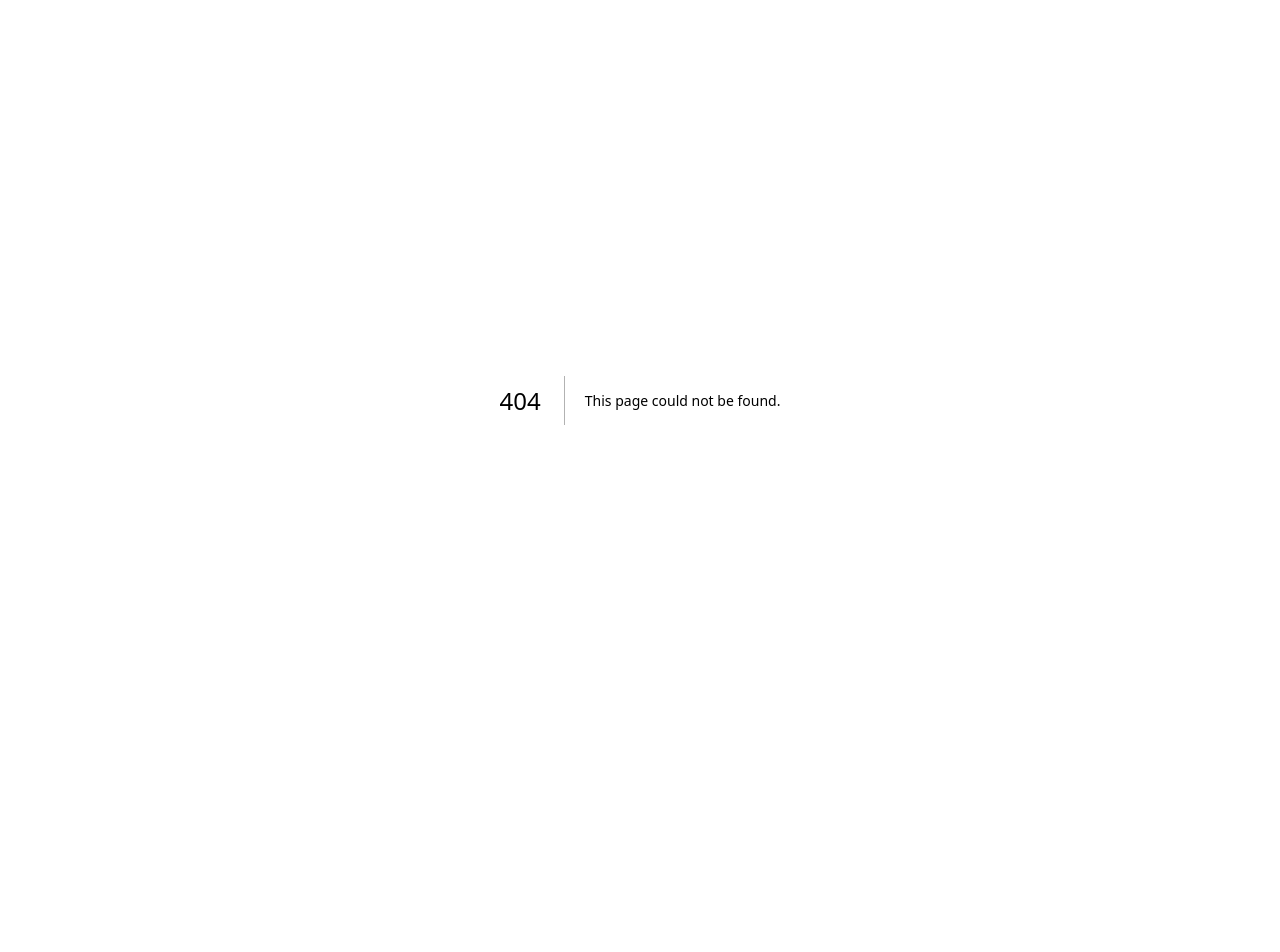
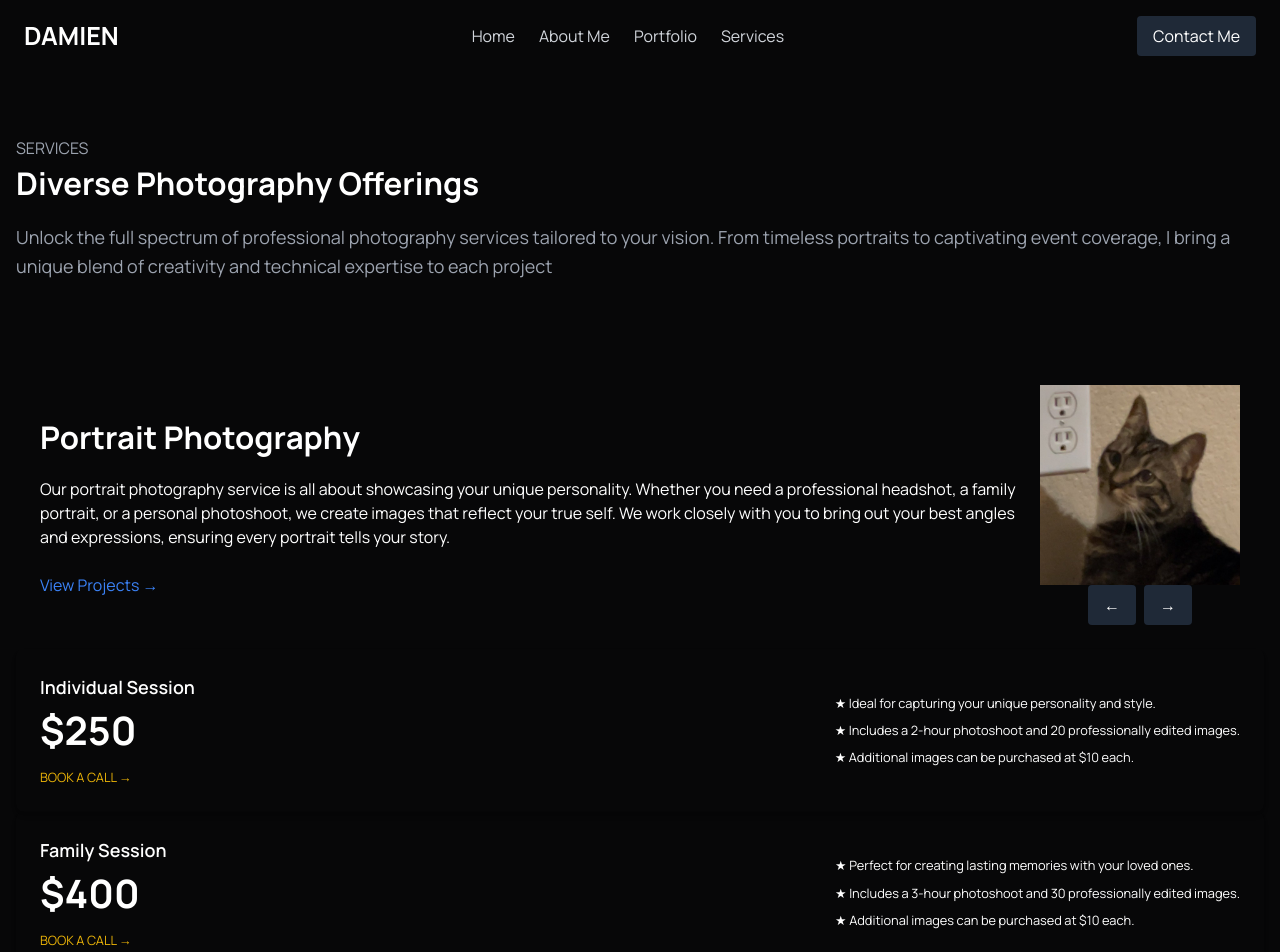
Before and after one commit to Jula000/photostudio, a Next.js app: page /services in a window 1280 px wide. Before the commit this address had no page. Shown: the top 952 px of the page. Before the commit the page ends 800 px from the top, so only its background shows below. Built offline with nearby package versions, Linux system fonts and the light colour scheme.

Commit message:
create services page

```diff
--- /dev/null
+++ b/src/app/services/page.tsx
@@ -0,0 +1,17 @@
+import Header from "@/components/common/Header";
+import Footer from "@/components/common/Footer";
+import FaqSection from "@/components/HomePage/FaqSection";
+import ServicesSection from "@/components/ServicesPage/ServicesSection";
+import Prices from "@/components/ServicesPage/Prices";
+
+export default function AboutPage() {
+  return (
+    <main className="flex min-h-screen flex-col bg-main-color">
+      <Header />
+      <ServicesSection />
+      <Prices />
+      <FaqSection />
+      <Footer />
+    </main>
+  );
+}
--- a/src/components/HomePage/FaqSection/index.tsx
+++ b/src/components/HomePage/FaqSection/index.tsx
@@ -51,7 +51,7 @@ const faqData: FaqItemData[] = [
 
 const FaqSection: React.FC = () => {
   return (
-    <div className="text-white p-8">
+    <div className="text-white p-8 container self-center">
       <h1 className="text-3xl font-bold mb-6">FREQUENTLY ASKED QUESTIONS</h1>
       <div className="flex flex-wrap">
         {faqData.map((faq, index) => (
--- /dev/null
+++ b/src/components/ServicesPage/Prices/index.tsx
@@ -0,0 +1,70 @@
+"use client";
+import React from "react";
+import SessionPriceCard from "@/components/ServicesPage/components/SessionPriceCard";
+import PhotographySection from "@/components/ServicesPage/components/PhotographySection";
+import { useState } from "react";
+
+const sections = [
+  {
+    title: "Portrait Photography",
+    description:
+      "Our portrait photography service is all about showcasing your unique personality. Whether you need a professional headshot, a family portrait, or a personal photoshoot, we create images that reflect your true self. We work closely with you to bring out your best angles and expressions, ensuring every portrait tells your story.",
+    linkText: "View Projects",
+    linkUrl: "/projects",
+    imageUrl: "/kytsya.jpg",
+  },
+];
+
+const Prices: React.FC = () => {
+  const [currentSection, setCurrentSection] = useState(0);
+
+  const handlePrev = () => {
+    setCurrentSection((prev) => (prev > 0 ? prev - 1 : sections.length - 1));
+  };
+
+  const handleNext = () => {
+    setCurrentSection((prev) => (prev < sections.length - 1 ? prev + 1 : 0));
+  };
+
+  return (
+    <div className="container mx-auto p-4">
+      <PhotographySection
+        title={sections[currentSection].title}
+        description={sections[currentSection].description}
+        linkText={sections[currentSection].linkText}
+        linkUrl={sections[currentSection].linkUrl}
+        imageUrl={sections[currentSection].imageUrl}
+        onPrev={handlePrev}
+        onNext={handleNext}
+      />
+      <div>
+        <SessionPriceCard
+          title="Individual Session"
+          price={250}
+          duration="2-hour"
+          imagesIncluded={20}
+          additionalImagePrice={10}
+          description="Ideal for capturing your unique personality and style."
+        />
+        <SessionPriceCard
+          title="Family Session"
+          price={400}
+          duration="3-hour"
+          imagesIncluded={30}
+          additionalImagePrice={10}
+          description="Perfect for creating lasting memories with your loved ones."
+        />
+        <SessionPriceCard
+          title="Couple Session"
+          price={300}
+          duration="2.5-hour"
+          imagesIncluded={25}
+          additionalImagePrice={10}
+          description="Celebrate your love story with an intimate photoshoot."
+        />
+      </div>
+    </div>
+  );
+};
+
+export default Prices;
--- /dev/null
+++ b/src/components/ServicesPage/ServicesSection/index.tsx
@@ -0,0 +1,19 @@
+import React from "react";
+
+const ServicesSection = () => {
+  return (
+    <section className="container mx-auto px-4 py-16 text-gray-400">
+      <p className="uppercase text-base text-gray-400">Services</p>
+      <h2 className="text-3xl font-bold mb-4 text-white">
+        Diverse Photography Offerings
+      </h2>
+      <p className="text-lg leading-relaxed">
+        Unlock the full spectrum of professional photography services tailored
+        to your vision. From timeless portraits to captivating event coverage, I
+        bring a unique blend of creativity and technical expertise to each
+        project
+      </p>
+    </section>
+  );
+};
+export default ServicesSection;
--- /dev/null
+++ b/src/components/ServicesPage/components/PhotographySection.tsx
@@ -0,0 +1,56 @@
+import React from "react";
+import Link from "next/link";
+import Button from "@/components/common/Button";
+import Image from "next/image";
+
+interface PhotographySectionProps {
+  title: string;
+  description: string;
+  linkText: string;
+  linkUrl: string;
+  imageUrl: string;
+  onPrev?: () => void;
+  onNext?: () => void;
+}
+
+const PhotographySection: React.FC<PhotographySectionProps> = ({
+  title,
+  description,
+  linkText,
+  linkUrl,
+  imageUrl,
+  onPrev,
+  onNext,
+}) => {
+  return (
+    <div className="flex flex-col md:flex-row items-center justify-between w-full p-6 text-white">
+      <div className="flex-1 md:mr-6">
+        <h2 className="text-3xl font-bold">{title}</h2>
+        <p className="mt-4">{description}</p>
+        <Link
+          href={linkUrl}
+          className="mt-6 inline-block text-blue-500 hover:underline"
+        >
+          {linkText} &rarr;
+        </Link>
+      </div>
+      <div className="flex-col">
+        <div className="flex-1 mt-6 md:mt-0">
+          <Image
+            src={imageUrl}
+            alt={title}
+            width={200}
+            height={360}
+            className="bg-cover"
+          />
+        </div>
+        <div className="flex mt-6 md:mt-0 space-x-2	justify-center">
+          {onPrev && <Button onClick={onPrev}>&larr;</Button>}
+          {onNext && <Button onClick={onNext}>&rarr;</Button>}
+        </div>
+      </div>
+    </div>
+  );
+};
+
+export default PhotographySection;
--- /dev/null
+++ b/src/components/ServicesPage/components/SessionPriceCard.tsx
@@ -0,0 +1,43 @@
+import React from "react";
+
+interface SessionPriceCardProps {
+  title: string;
+  price: number;
+  duration: string;
+  imagesIncluded: number;
+  additionalImagePrice: number;
+  description: string;
+}
+
+const SessionPriceCard: React.FC<SessionPriceCardProps> = ({
+  title,
+  price,
+  duration,
+  imagesIncluded,
+  additionalImagePrice,
+  description,
+}) => {
+  return (
+    <div className="flex justify-between items-center text-white p-6 rounded-lg shadow-md">
+      <div>
+        <h2 className="text-lg font-semibold">{title}</h2>
+        <p className="text-4xl font-bold">${price}</p>
+        <button className="mt-2 text-sm text-yellow-500 hover:text-yellow-600">
+          BOOK A CALL &rarr;
+        </button>
+      </div>
+      <div className="flex flex-col space-y-2 text-sm">
+        <p>★ {description}</p>
+        <p>
+          ★ Includes a {duration} photoshoot and {imagesIncluded} professionally
+          edited images.
+        </p>
+        <p>
+          ★ Additional images can be purchased at ${additionalImagePrice} each.
+        </p>
+      </div>
+    </div>
+  );
+};
+
+export default SessionPriceCard;
--- a/src/components/common/Button.tsx
+++ b/src/components/common/Button.tsx
@@ -3,11 +3,17 @@ import React from "react";
 interface ButtonProps {
   children: React.ReactNode;
   className?: string;
+  onClick?: () => void;
 }
 
-const Button: React.FC<ButtonProps> = ({ children, className = "" }) => (
+const Button: React.FC<ButtonProps> = ({
+  children,
+  className = "",
+  onClick,
+}) => (
   <button
     className={`bg-gray-800 text-white px-4 py-2 rounded hover:bg-gray-700 ${className}`}
+    onClick={onClick}
   >
     {children}
   </button>
```
